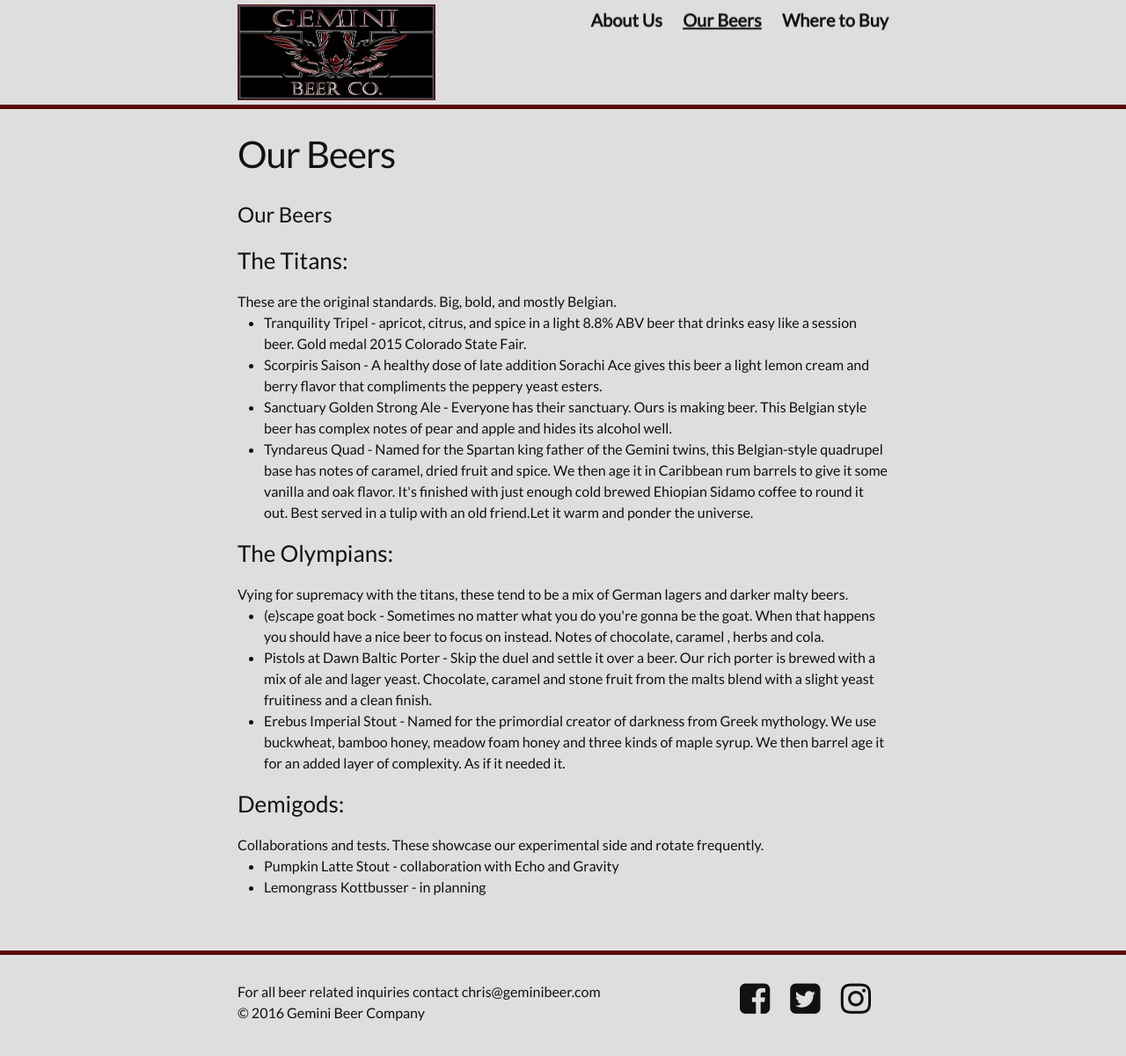
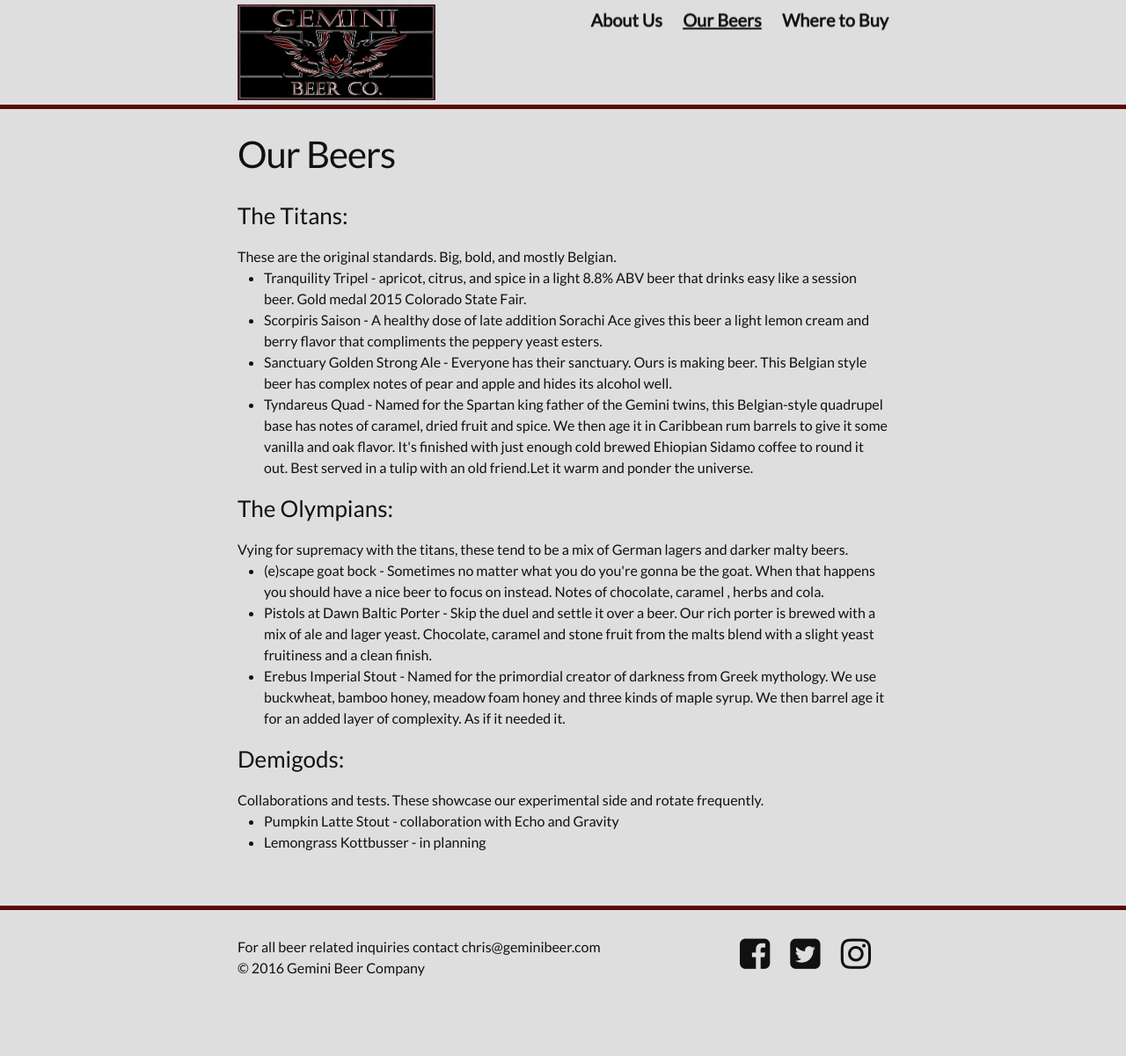
Before and after one commit to emddutton/static_playground, a Jekyll site: the page built from thebeers.html, in a window 1280 px wide. Shown: the whole page at 88% size. Built offline with Jekyll 4.4.1, drawn with Linux system fonts in a browser that asks for light colours; nearby versions of some CDN libraries; after the commit the page ends 1150 px from its top, so only the background shows below that.

Commit message:
one more time

```diff
--- a/thebeers.html
+++ b/thebeers.html
@@ -4,8 +4,6 @@
 class: ourbeers
 permalink: /ourbeers/
 ---
-
-		<h1>Our Beers</h1>
 
 		<h3>The Titans:</h3>
 		<div class="deets">These are the original standards. Big, bold, and mostly Belgian.</div>
```
